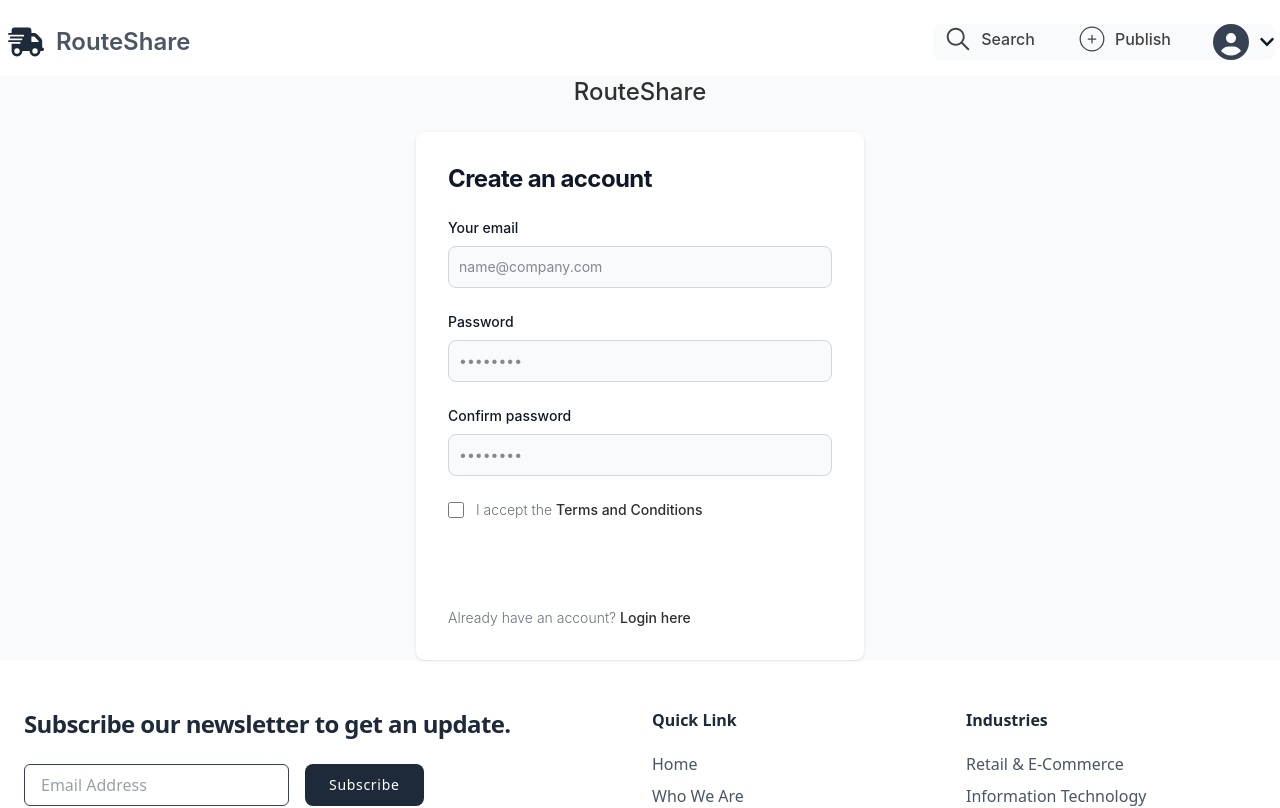
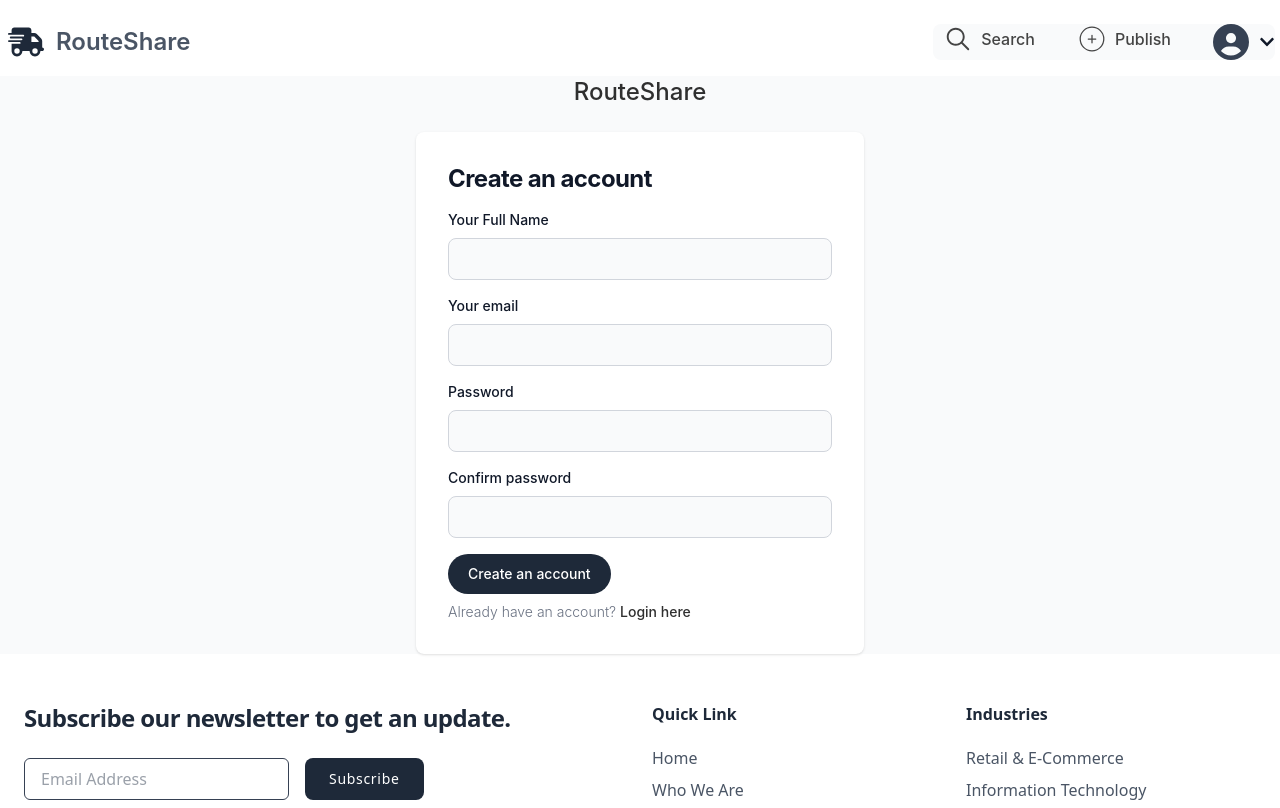
Before and after one commit to Fahad123k/RouteShareFront, a React (Vite) app: page /sign-up in a window 1280 px wide. Shown: the top 808 px of the page. Built offline with nearby package versions, Linux system fonts and the light colour scheme.

Commit message:
implement sign up

```diff
--- a/src/App.jsx
+++ b/src/App.jsx
@@ -1,4 +1,4 @@
-import { useState } from 'react'
+
 
 // import './App.css'
 import Home from './components/Home'
--- a/src/Pages/About.jsx
+++ b/src/Pages/About.jsx
@@ -1,8 +1,26 @@
-import React from 'react'
+import { useEffect } from "react";
+import { useNavigate } from "react-router";
+
 
 const About = () => {
+
+  const navigate = useNavigate();
+
+  useEffect(() => {
+    const token = localStorage.getItem("token");
+    if (!token) {
+      alert("Unauthorized! Please log in.");
+      navigate("/");  // Redirect to login if no token
+    }
+  }, [navigate])
   return (
-    <div>About</div>
+    <div className="p-4">
+      <h1 className="text-2xl font-bold">Welcome to Dashboard</h1>
+      <button onClick={() => {
+        localStorage.removeItem("token");
+        navigate("/");
+      }} className="mt-4 bg-red-500 text-white px-4 py-2 rounded">Logout</button>
+    </div>
   )
 }
 
--- a/src/Pages/Login.jsx
+++ b/src/Pages/Login.jsx
@@ -1,12 +1,50 @@
-import React from 'react'
-import { NavLink } from 'react-router'
+
+import axios from 'axios';
+import { useState } from 'react'
+import { NavLink, useNavigate } from 'react-router'
+
+
+
+
+
 
 const Login = () => {
+
+    const [email, setEmail] = useState("");
+    const [password, setPassword] = useState("");
+    const [error, setError] = useState("");
+
+    const navigate = useNavigate();
+
+    const handleSubmit = async (e) => {
+
+
+        e.preventDefault();
+        setError("")
+
+        // console.log(email, "and ", password)
+
+        try {
+
+            const response = await axios.get('http://localhost:8000/user/login', { email, password });
+            localStorage.setItem("token", response.data.token);
+
+            alert("Login Successful");
+            navigate("/about")
+
+        } catch (error) {
+            setError(error.response?.data?.message || "Login failed");
+        }
+
+    }
+
+
+
+
     return (
         <section className="bg-gray-50 dark:bg-gray-900 p-4">
             <div className="flex flex-col items-center justify-center p-4  mx-auto m-10 h-full  lg:py-0">
                 <a href="#" className="flex items-center mb-6 text-2xl p-4 font-semibold text-gray-900 dark:text-white">
-          {/* <img className="w-8 h-8 mr-2" src="https://flowbite.s3.amazonaws.com/blocks/marketing-ui/logo.svg" alt="logo"/> */}
                     RouteShare
                 </a>
                 <div className="w-full bg-white rounded-lg shadow dark:border md:mt-0 sm:max-w-md xl:p-0 dark:bg-gray-800 dark:border-gray-700">
@@ -14,19 +52,26 @@ const Login = () => {
                         <h1 className="text-xl font-bold leading-tight tracking-tight text-gray-900 md:text-2xl dark:text-white">
                             Sign in to your account
                         </h1>
-              <form className="space-y-4 md:space-y-6" action="#">
+                        {error && <p className="text-red-500">{error}</p>}
+                        <form className="space-y-4 md:space-y-6" action="#" onSubmit={handleSubmit}>
                             <div>
                                 <label for="email" className="block mb-2 text-sm font-medium text-gray-900 dark:text-white">Your email</label>
-                      <input type="email" name="email" id="email" className="bg-gray-50 border border-gray-300 text-gray-900 rounded-lg focus:ring-primary-600 focus:border-primary-600 block w-full p-2.5 dark:bg-gray-700 dark:border-gray-600 dark:placeholder-gray-400 dark:text-white dark:focus:ring-blue-500 dark:focus:border-blue-500" placeholder="name@company.com" required=""/>
+                                <input type="email" name="email" id="email"
+                                    value={email}
+                                    onChange={(e) => setEmail(e.target.value)}
+                                    className="bg-gray-50 border border-gray-300 text-gray-900 rounded-lg focus:ring-primary-600 focus:border-primary-600 block w-full p-2.5 dark:bg-gray-700 dark:border-gray-600 dark:placeholder-gray-400 dark:text-white dark:focus:ring-blue-500 dark:focus:border-blue-500" placeholder="name@company.com" required="" />
                             </div>
                             <div>
                                 <label for="password" className="block mb-2 text-sm font-medium text-gray-900 dark:text-white">Password</label>
-                      <input type="password" name="password" id="password" placeholder="••••••••" className="bg-gray-50 border border-gray-300 text-gray-900 rounded-lg focus:ring-primary-600 focus:border-primary-600 block w-full p-2.5 dark:bg-gray-700 dark:border-gray-600 dark:placeholder-gray-400 dark:text-white dark:focus:ring-blue-500 dark:focus:border-blue-500" required=""/>
+                                <input type="password" name="password" id="password" placeholder="••••••••"
+                                    value={password}
+                                    onChange={(e) => setPassword(e.target.value)}
+                                    className="bg-gray-50 border border-gray-300 text-gray-900 rounded-lg focus:ring-primary-600 focus:border-primary-600 block w-full p-2.5 dark:bg-gray-700 dark:border-gray-600 dark:placeholder-gray-400 dark:text-white dark:focus:ring-blue-500 dark:focus:border-blue-500" required="" />
                             </div>
                             <div className="flex items-center justify-between">
                                 <div className="flex items-start">
                                     <div className="flex items-center h-5">
-                            <input id="remember" aria-describedby="remember" type="checkbox" className="w-4 h-4 border border-gray-300 rounded bg-gray-50 focus:ring-3 focus:ring-primary-300 dark:bg-gray-700 dark:border-gray-600 dark:focus:ring-primary-600 dark:ring-offset-gray-800" required=""/>
+                                        <input id="remember" aria-describedby="remember" type="checkbox" className="w-4 h-4 border border-gray-300 rounded bg-gray-50 focus:ring-3 focus:ring-primary-300 dark:bg-gray-700 dark:border-gray-600 dark:focus:ring-primary-600 dark:ring-offset-gray-800" required="" />
                                     </div>
                                     <div className="ml-3 text-sm">
                                         <label for="remember" className="text-gray-500 dark:text-gray-300">Remember me</label>
--- a/src/Pages/SignUp.jsx
+++ b/src/Pages/SignUp.jsx
@@ -1,41 +1,96 @@
-import React from 'react'
-import { NavLink } from 'react-router'
+import { useState } from "react";
+import { NavLink } from "react-router-dom";
+import axios from "axios";
 
 const SignUp = () => {
+    const [formData, setFormData] = useState({
+        name: "",
+        email: "",
+        password: "",
+        confirmPassword: "",
+    });
+
+    const [error, setError] = useState(null);
+    const [loading, setLoading] = useState(false);
+    const [success, setSuccess] = useState(null);
+
+    const handleChange = (e) => {
+        setFormData({ ...formData, [e.target.name]: e.target.value });
+    };
+
+    const handleSubmit = async (e) => {
+        e.preventDefault();
+
+        if (formData.password !== formData.confirmPassword) {
+            setError("Passwords do not match!");
+            return;
+        }
+
+        setError(null);
+        setLoading(true);
+
+        try {
+            const response = await axios.post("http://localhost:8000/user/register", {
+                name: formData.name,
+                email: formData.email,
+                password: formData.password,
+            });
+
+            console.log(response);
+
+
+            setSuccess("Account created successfully!");
+            setFormData({ name: "", email: "", password: "", confirmPassword: "" });
+
+        } catch (error) {
+            setError(error.response?.data?.message || "Something went wrong!");
+        } finally {
+            setLoading(false);
+        }
+    };
+
     return (
         <section className="bg-gray-50 dark:bg-gray-900">
             <div className="flex flex-col items-center justify-center px-6 py-8 mx-auto lg:py-0">
                 <a href="#" className="flex items-center mb-6 text-2xl font-semibold text-gray-900 dark:text-white">
-          {/* <img className="w-8 h-8 mr-2" src="https://flowbite.s3.amazonaws.com/blocks/marketing-ui/logo.svg" alt="logo"> */}
                     RouteShare
                 </a>
-      <div className="w-full bg-white rounded-lg shadow dark:border md:mt-0 sm:max-w-md xl:p-0 dark:bg-gray-800 dark:border-gray-700">
-          <div className="p-6 space-y-4 md:space-y-6 sm:p-8">
+                <div className="w-full bg-white rounded-lg shadow dark:border sm:max-w-md xl:p-0 dark:bg-gray-800 dark:border-gray-700">
+                    <div className="p-6 space-y-4 sm:p-8">
                         <h1 className="text-xl font-bold leading-tight tracking-tight text-gray-900 md:text-2xl dark:text-white">
                             Create an account
                         </h1>
-              <form className="space-y-4 md:space-y-6" action="#">
+                        {error && <p className="text-red-500">{error}</p>}
+                        {success && <p className="text-green-500">{success}</p>}
+                        <form className="space-y-4" onSubmit={handleSubmit}>
                             <div>
-                      <label for="email" className="block mb-2 text-sm font-medium text-gray-900 dark:text-white">Your email</label>
-                      <input type="email" name="email" id="email" className="bg-gray-50 border border-gray-300 text-gray-900 text-sm rounded-lg focus:ring-primary-600 focus:border-primary-600 block w-full p-2.5 dark:bg-gray-700 dark:border-gray-600 dark:placeholder-gray-400 dark:text-white dark:focus:ring-blue-500 dark:focus:border-blue-500" placeholder="name@company.com" required=""/>
+                                <label htmlFor="name" className="block mb-2 text-sm font-medium text-gray-900 dark:text-white">Your Full Name</label>
+                                <input type="text" name="name" id="name" value={formData.name} onChange={handleChange}
+                                    className="bg-gray-50 border border-gray-300 text-gray-900 text-sm rounded-lg w-full p-2.5 dark:bg-gray-700 dark:text-white" required />
                             </div>
                             <div>
-                      <label for="password" className="block mb-2 text-sm font-medium text-gray-900 dark:text-white">Password</label>
-                      <input type="password" name="password" id="password" placeholder="••••••••" className="bg-gray-50 border border-gray-300 text-gray-900 text-sm rounded-lg focus:ring-primary-600 focus:border-primary-600 block w-full p-2.5 dark:bg-gray-700 dark:border-gray-600 dark:placeholder-gray-400 dark:text-white dark:focus:ring-blue-500 dark:focus:border-blue-500" required=""/>
+                                <label htmlFor="email" className="block mb-2 text-sm font-medium text-gray-900 dark:text-white">Your email</label>
+                                <input type="email" name="email" id="email" value={formData.email} onChange={handleChange}
+                                    className="bg-gray-50 border border-gray-300 text-gray-900 text-sm rounded-lg w-full p-2.5 dark:bg-gray-700 dark:text-white" required />
                             </div>
                             <div>
-                      <label for="confirm-password" className="block mb-2 text-sm font-medium text-gray-900 dark:text-white">Confirm password</label>
-                      <input type="confirm-password" name="confirm-password" id="confirm-password" placeholder="••••••••" className="bg-gray-50 border border-gray-300 text-gray-900 text-sm rounded-lg focus:ring-primary-600 focus:border-primary-600 block w-full p-2.5 dark:bg-gray-700 dark:border-gray-600 dark:placeholder-gray-400 dark:text-white dark:focus:ring-blue-500 dark:focus:border-blue-500" required=""/>
+                                <label htmlFor="password" className="block mb-2 text-sm font-medium text-gray-900 dark:text-white">Password</label>
+                                <input type="password" name="password" id="password" value={formData.password} onChange={handleChange}
+                                    className="bg-gray-50 border border-gray-300 text-gray-900 text-sm rounded-lg w-full p-2.5 dark:bg-gray-700 dark:text-white" required />
                             </div>
-                  <div className="flex items-start">
-                      <div className="flex items-center h-5">
-                        <input id="terms" aria-describedby="terms" type="checkbox" className="w-4 h-4 border border-gray-300 rounded bg-gray-50 focus:ring-3 focus:ring-primary-300 dark:bg-gray-700 dark:border-gray-600 dark:focus:ring-primary-600 dark:ring-offset-gray-800" required=""/>
+                            <div>
+                                <label htmlFor="confirmPassword" className="block mb-2 text-sm font-medium text-gray-900 dark:text-white">Confirm password</label>
+                                <input type="password" name="confirmPassword" id="confirmPassword" value={formData.confirmPassword} onChange={handleChange}
+                                    className="bg-gray-50 border border-gray-300 text-gray-900 text-sm rounded-lg w-full p-2.5 dark:bg-gray-700 dark:text-white" required />
                             </div>
-                      <div className="ml-3 text-sm">
-                        <label for="terms" className="font-light text-gray-500 dark:text-gray-300">I accept the <a className="font-medium text-primary-600 hover:underline dark:text-primary-500" href="#">Terms and Conditions</a></label>
-                      </div>
-                  </div>
-                  <button type="submit" className="w-full text-white bg-primary-600 hover:bg-primary-700 focus:ring-4 focus:outline-none focus:ring-primary-300 font-medium rounded-lg text-sm px-5 py-2.5 text-center dark:bg-primary-600 dark:hover:bg-primary-700 dark:focus:ring-primary-800">Create an account</button>
+                            <button
+                                type="submit"
+                                disabled={loading}
+                                className="text-white bg-gray-800 hover:bg-gray-900 focus:outline-none focus:ring-4 focus:ring-gray-300 font-medium rounded-full text-sm px-5 py-2.5 me-2 mb-2"
+                            >
+                                {loading ? "Creating Account..." : "Create an account"}
+                            </button>
+
                             <p className="text-sm font-light text-gray-500 dark:text-gray-400">
                                 Already have an account? <NavLink to="/login" className="font-medium text-primary-600 hover:underline dark:text-primary-500">Login here</NavLink>
                             </p>
@@ -44,7 +99,7 @@ const SignUp = () => {
                 </div>
             </div>
         </section>
-  )
-}
+    );
+};
 
-export default SignUp
+export default SignUp;
--- a/src/components/Navbar.jsx
+++ b/src/components/Navbar.jsx
@@ -83,15 +83,23 @@ const Navbar = () => {
 
               {isDropdownOpen && (
                 <div className="absolute right-0 z-50 mt-2 w-44 bg-white rounded-lg shadow-lg">
-                  <div className="py-1">
+                  <div className="py-1 border-b border-gray-200">
+                    <NavLink
+                      to="/profile"
+                      className="block px-4 py-2 text-sm text-gray-700 hover:bg-gray-100"
+                    >
+                      Profile
+                    </NavLink>
+                  </div>
+                  <div className="py-1  border-b border-gray-200">
                     <NavLink
                       to="/sign-up"
                       className="block px-4 py-2 text-sm text-gray-700 hover:bg-gray-100"
                     >
-                      Sign In
+                      Sign Up
                     </NavLink>
                   </div>
-                  <div className="py-1">
+                  <div className="py-1  border-b border-gray-200">
                     <NavLink
                       to="/login"
                       className="block px-4 py-2 text-sm text-gray-700 hover:bg-gray-100"
```
Lines whose indentation alone changed are shown as unchanged.
